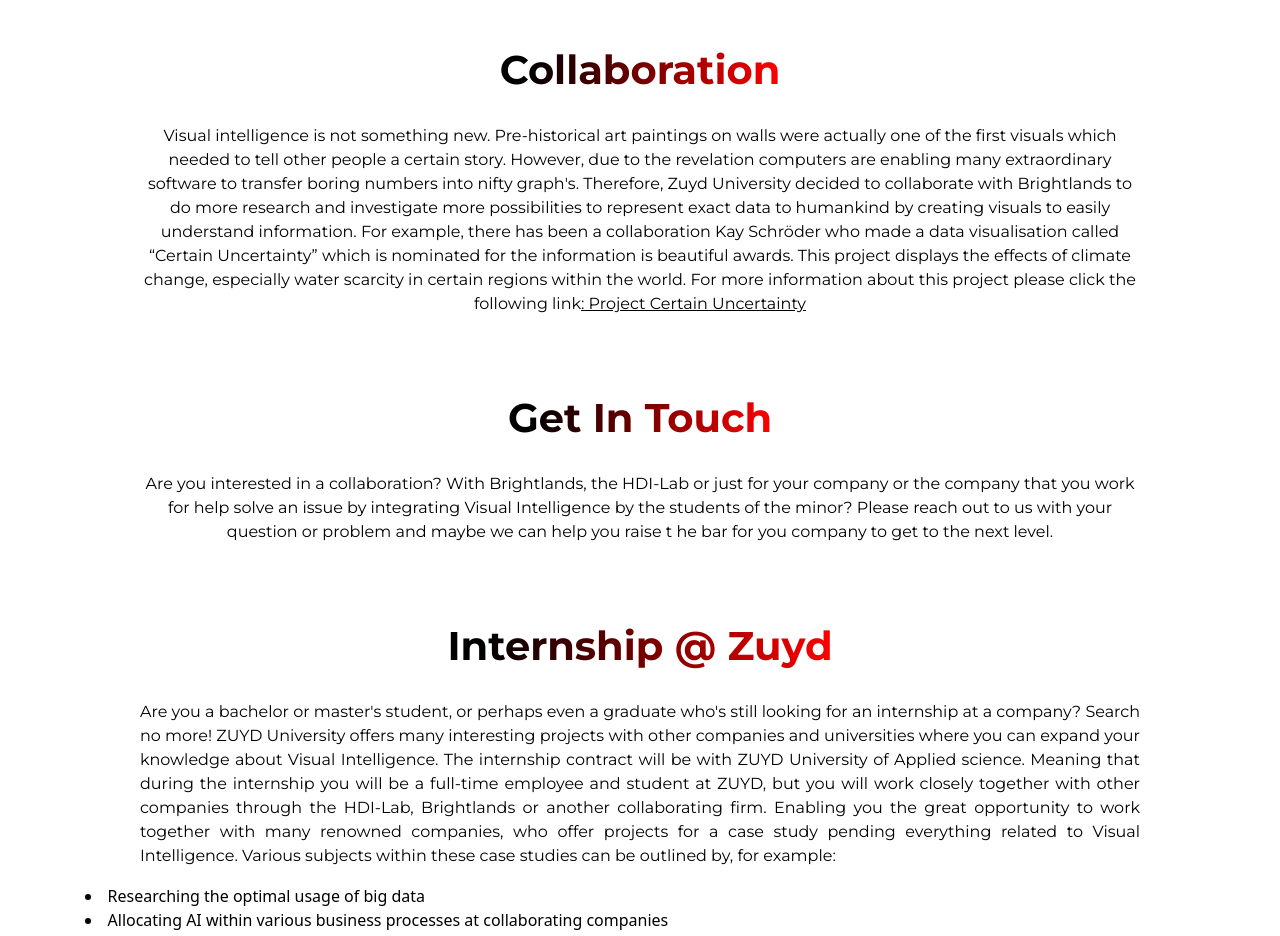
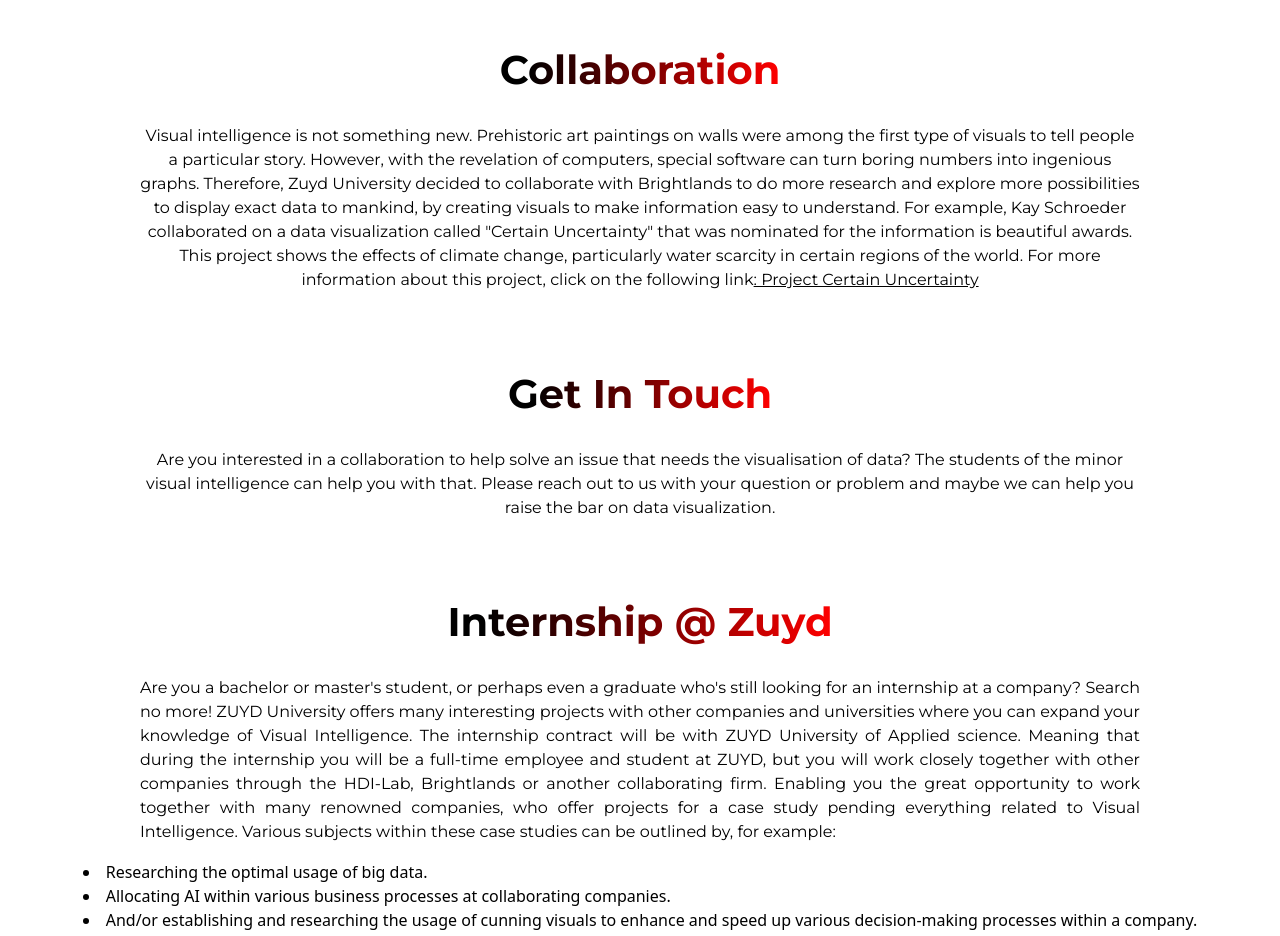
Before and after one commit to RFmax/Visual-Intelligence-Raising-Interest, a React (Vite) app: page /about in a window 1280 px wide. Shown: the part 700-1636 px from the top of the page. Built offline with nearby package versions, Linux system fonts and the light colour scheme.

Commit message:
typefixes, overlays

```diff
--- a/src/components/About.jsx
+++ b/src/components/About.jsx
@@ -27,14 +27,7 @@
       <div className='flex flex-col py-6 items-center'>
         <h2 className='font-montserrat font-semibold text-gradient text-[40px] py-6'>Collaboration</h2>
         <p className='font-montserrat font-normal text-[16px] leading-normal max-w-[1000px] text-center'>
-        Visual intelligence is not something new. Pre-historical art paintings
-        on walls were actually one of the first visuals which needed to tell other people a certain story.
-        However, due to the revelation computers are enabling many extraordinary software to transfer boring
-        numbers into nifty graph's. Therefore, Zuyd University decided to collaborate with Brightlands to do more research
-        and investigate more possibilities to represent exact data to humankind by creating visuals to easily understand information.
-        For example, there has been a collaboration Kay Schröder who made a data visualisation called “Certain Uncertainty”
-        which is nominated for the information is beautiful awards. This project displays the effects of climate change, especially water
-        scarcity in certain regions within the world. For more information about this project please click the following link
+        Visual intelligence is not something new. Prehistoric art paintings on walls were among the first type of visuals to tell people a particular story. However, with the revelation of computers, special software can turn boring numbers into ingenious graphs. Therefore, Zuyd University decided to collaborate with Brightlands to do more research and explore more possibilities to display exact data to mankind, by creating visuals to make information easy to understand. For example, Kay Schroeder collaborated on a data visualization called "Certain Uncertainty" that was nominated for the information is beautiful awards. This project shows the effects of climate change, particularly water scarcity in certain regions of the world. For more information about this project, click on the following link
         <a className='hover:text-[red] text-black text-decoration-line: underline' href="https://www.brightlands.com/en/brightlands-smart-services-campus/news/project-certain-uncertainty-nominated-information-beautiful">
          : Project Certain Uncertainty</a>
         </p>
@@ -43,28 +36,17 @@
       <div className='flex flex-col py-6 items-center'>
         <h2 className='font-montserrat font-semibold text-gradient text-[40px] py-6'>Get In Touch</h2>
         <p className='font-montserrat font-normal text-[16px] leading-normal max-w-[1000px] text-center'>
-        Are you interested in a collaboration? With Brightlands, the HDI-Lab or just for your company or
-        the company that you work for help solve an issue by integrating Visual Intelligence by the students
-        of the minor? Please reach out to us with your question or problem and maybe we can help you raise t
-        he bar for you company to get to the next level. </p>
+        Are you interested in a collaboration to help solve an issue that needs the visualisation of data? The students of the minor visual intelligence can help you with that. Please reach out to us with your question or problem and maybe we can help you raise the bar on data visualization.  </p>
       </div>
 
       <div className='flex flex-col py-6 items-center'>
         <h2 className='font-montserrat font-semibold text-gradient text-[40px] py-6'>Internship @ Zuyd</h2>
         <p className='font-montserrat font-normal text-[16px] leading-normal max-w-[1000px] text-justify'>
-        Are you a bachelor or master's student, or perhaps even a graduate who's
-        still looking for an internship at a company? Search no more! ZUYD University
-        offers many interesting projects with other companies and universities
-        where you can expand your knowledge about Visual Intelligence.
-        The internship contract will be with ZUYD University of Applied science. Meaning that during the internship
-        you will be a full-time employee and student at ZUYD, but you will work closely together with other companies through the HDI-Lab,
-        Brightlands or another collaborating firm. Enabling you the great opportunity to work together with many renowned companies,
-        who offer projects for a case study pending everything related to Visual Intelligence. Various subjects within these case studies can be outlined by,
-        for example:</p>
+        Are you a bachelor or master's student, or perhaps even a graduate who's still looking for an internship at a company? Search no more! ZUYD University offers many interesting projects with other companies and universities where you can expand your knowledge of Visual Intelligence. The internship contract will be with ZUYD University of Applied science. Meaning that during the internship you will be a full-time employee and student at ZUYD, but you will work closely together with other companies through the HDI-Lab, Brightlands or another collaborating firm. Enabling you the great opportunity to work together with many renowned companies, who offer projects for a case study pending everything related to Visual Intelligence. Various subjects within these case studies can be outlined by, for example: </p>
         <ul className='list-disc list-inside xl:ml-8 text-[16px] mt-4 sm:ml-0' >
-          <li>Researching the optimal usage of big data</li>
-          <li>Allocating AI within various business processes at collaborating companies</li>
-          <li>And/or establishing and researching the usage of cunning visuals to enhance and speed up various decision-making processes within a company</li>
+          <li>Researching the optimal usage of big data.</li>
+          <li>Allocating AI within various business processes at collaborating companies.</li>
+          <li>And/or establishing and researching the usage of cunning visuals to enhance and speed up various decision-making processes within a company.</li>
           <li>And many other related subjects in which Visual Intelligence will eventually thrive!</li>
         </ul>
       </div>
--- a/src/components/Background.jsx
+++ b/src/components/Background.jsx
@@ -6,14 +6,17 @@
         <div className='flex flex-row max-sm:flex-col items-start justify-between py-10 mt-10 z-1'>
             <div className='flex flex-col justify-start items-center mt-[150px]'>
                 <h1 className="flex-1 font-montserrat font-bold text-[64px] text-gradient leading-[75px]">History</h1>
-                <p className='font-montserrat font-normal text-[18px] leading-normal max-w-[800px] mt-8 text-center'>Although data visualization is a
-                trending sector and field of knowledge in our days, its origins come from centuries ago, when not even computers or Internet existed.
-                Primitive illustrations come from the first human beings, but it was on the 19th century when exceptional people created out of the ordinary visuals that look as the basis of today's
-                data visualizations and dashboards. By hand drawing and with simple stationery, impressive visualizations for their respective  historical moment were created.
-                Two well-known cases are: </p>
+                <p className='font-montserrat font-normal text-[18px] leading-normal max-w-[800px] mt-8 text-center'>
+                Although data visualization is a trending sector and field of knowledge in our days, its origins
+                date back to centuries ago, when computers or internet did not exist yet. Primitive illustrations
+                come from the first human beings, but it was in the 19th century when exceptional people started
+                creating visuals that are the basis of modern data visualizations and dashboards. By hand drawing
+                and with simple stationery, impressive visualizations for their respective historical moment were
+                created. Two well-known cases are:
+                 </p>
             </div>
             <div className='flex justify-end w-[850px] h-[650px]'>
-                <img src={history_banner} alt="banner" className='rounded-xl object-contain z-0 ' />
+                <img src={history_banner} alt="banner" className='rounded-xl object-fit z-0 ' />
             </div>
         </div>
 
--- a/src/components/Examples.jsx
+++ b/src/components/Examples.jsx
@@ -25,7 +25,7 @@
   }
 
   return (
-  <div className='flex flex-col items-center'>
+  <div className='flex flex-col items-center z-[0]'>
     <h1 className='font-montserrat font-semibold text-[32px] text-gradient pt-6'> Visualizing your day </h1>
     <div className='flex flex-col max-w-[1200px] h-[750px] w-full relative group'>
       <div style={{backgroundImage: `url(${dayVisual[currentIndex].img})`}} className='w-full h-full rounded-xl bg-center bg-contain bg-no-repeat duration-500'></div>
--- a/src/components/Hero.jsx
+++ b/src/components/Hero.jsx
@@ -9,10 +9,10 @@
 const Hero = () => (
  <div>
     <section>
-    <div className='flex flex-row max-sm:flex-col w-full items-start justify-between'>
+    <div className='flex flex-row max-sm:flex-col w-full items-start justify-evenly'>
       <div className='flex flex-col justify-start mt-[100px]'>
-        <h1 className="font-montserrat font-bold text-[64px] leading-[75px]"> <span className='text-black'> Visual </span> <br /> <span className='text-gradient'> Intelligence </span> </h1>
-        <p className='font-montserrat font-normal text-[18px] leading-normal max-w-[650px] mt-8 text-justify'>
+        <h1 className="font-montserrat font-bold text-[64px] max-sm:text-[48px] leading-[75px]"> <span className='text-black'> Visual </span> <br /> <span className='text-gradient'> Intelligence </span> </h1>
+        <p className='font-montserrat font-normal text-[18px] leading-normal max-w-[600px] mt-8 text-justify'>
         Data has become more valuable than gold, oil and gas. The value of corporations have long been dictated by the access to natural resources. Looking at the most valuable organisations today, you can see this is no longer the case. Companies that have access to data and are able to transfer that data into information are the new market leaders.
         Having access to data is just part of the deal. The human mind is not capable of processing huge amounts of data, because our brain is mostly designed to interpreting visuals. As the volume of data increases via a logarithmic scale, knowing how to use it becomes more and more important. The best companies know how to create value out of data by smart algorithms and visualisations.
         </p>
--- a/src/components/Navbar.jsx
+++ b/src/components/Navbar.jsx
@@ -20,7 +20,7 @@
             ))}
         </ul>
 
-        <div className='sm:hidden flex flex-1 justify-end items-center'>
+        <div className='sm:hidden flex flex-1 justify-end items-center z-[1]'>
             <img src={toggle ? close : menu } alt="menu" className='w-[28px] h-[28px] object-contain' onClick={() => setToggle((prev) => !prev)} />
         <div className={`${toggle ? 'flex' : 'hidden'} p-6 bg-[red] absolute top-20 right-0 mx-4 my-2 min-w-[140px] rounded-xl sidebar`}>
             <ul className='list-none flex-col justify-end items-start flex-1'>
```
